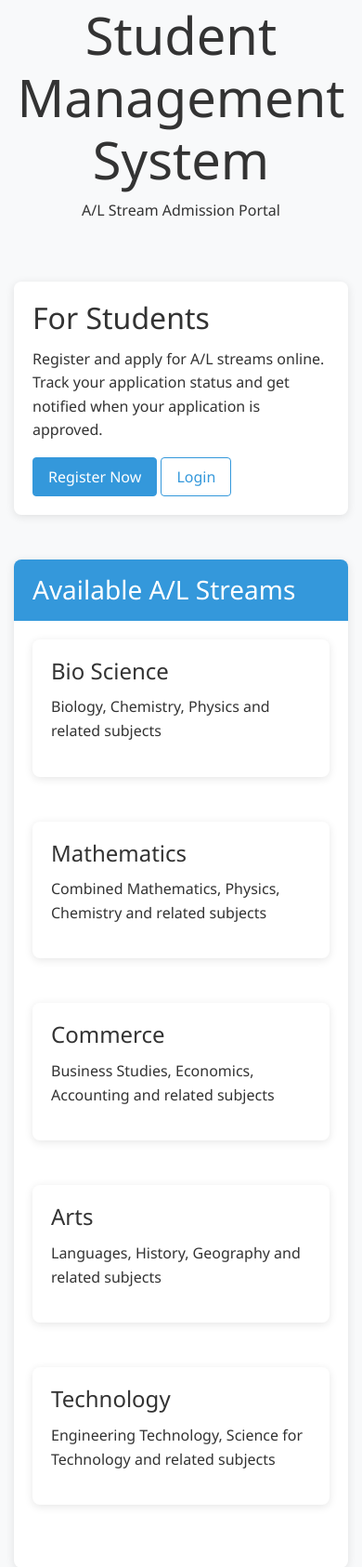
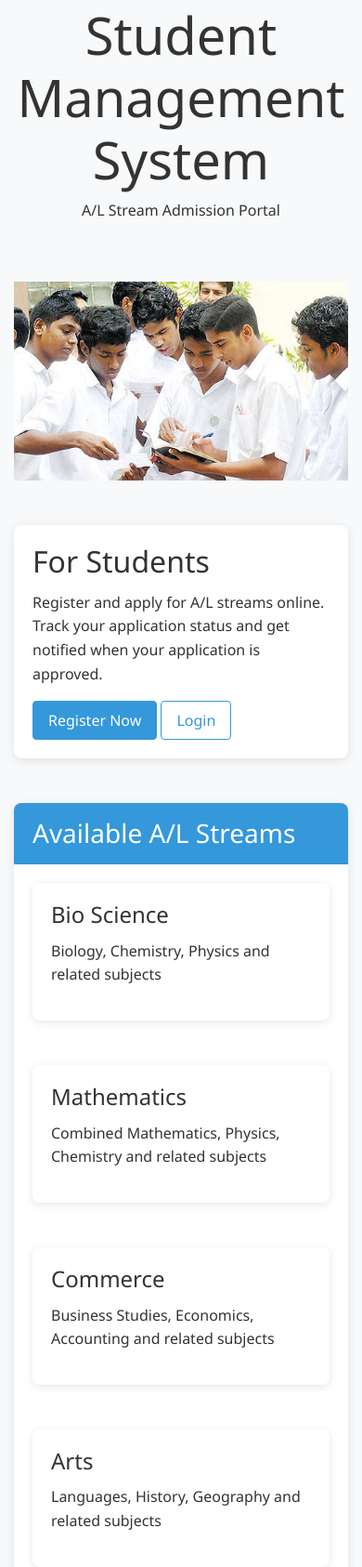
Before and after one commit to randilt/student-management-system, a PHP site: page /student_management/ in a window 390 px wide. Shown: the part 124-1810 px from the top of the page at 93% size. Run offline with PHP 8.4, Linux system fonts and the light colour scheme; data comes from the database, SQL or seed files in the repository.

Commit message:
Add hero image to index page and style adjustments for responsiveness

```diff
--- a/css/style.css
+++ b/css/style.css
@@ -961,3 +961,14 @@ textarea.form-control {
 .footer a:hover {
   text-decoration: underline;
 }
+
+.hero-img {
+  width: 70%;
+  height: 100%;
+  object-fit: cover;
+}
+@media screen and (max-width: 768px) {
+  .hero-img {
+    width: 100%;
+  }
+}
--- a/views/pages/index.php
+++ b/views/pages/index.php
@@ -5,6 +5,13 @@
         <p class="lead">A/L Stream Admission Portal</p>
     </div>
 </div>
+
+<div class="row">
+    <div class="col-md-12 text-center mb-5">
+        <img src="images/sri-lankan-school-students.jpg" alt="Sri Lankan school students" class="hero-img">
+    </div>
+</div>
+
 
 <div class="row">
     <div class="col-md-12">
```
Also changed, not shown: images/sri-lankan-school-students.jpg (added).
